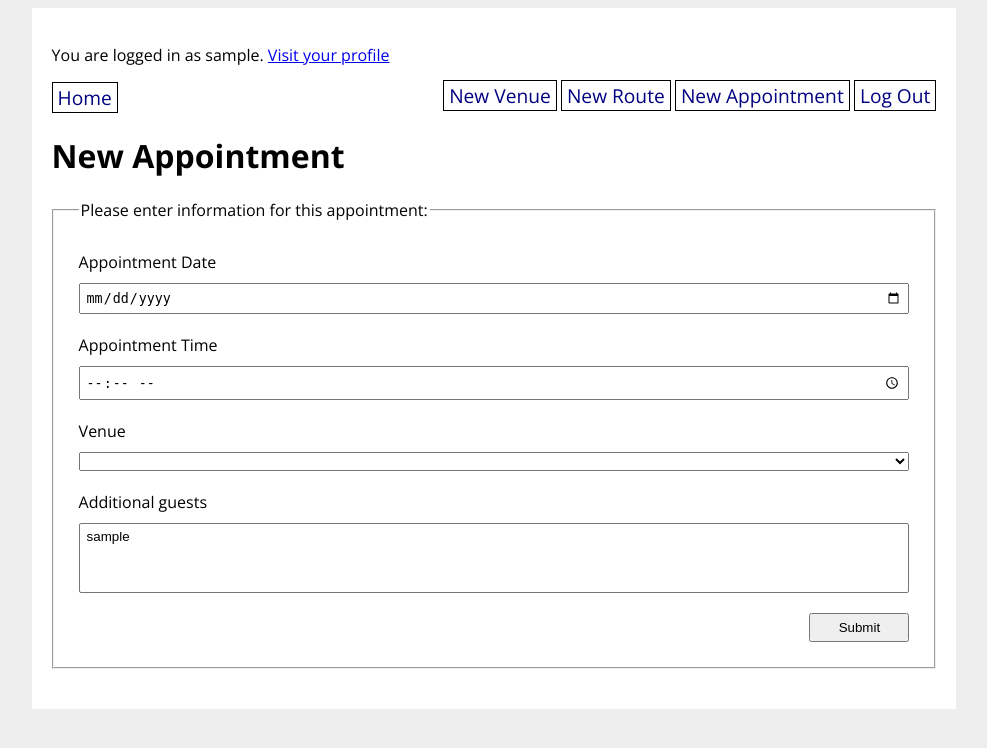
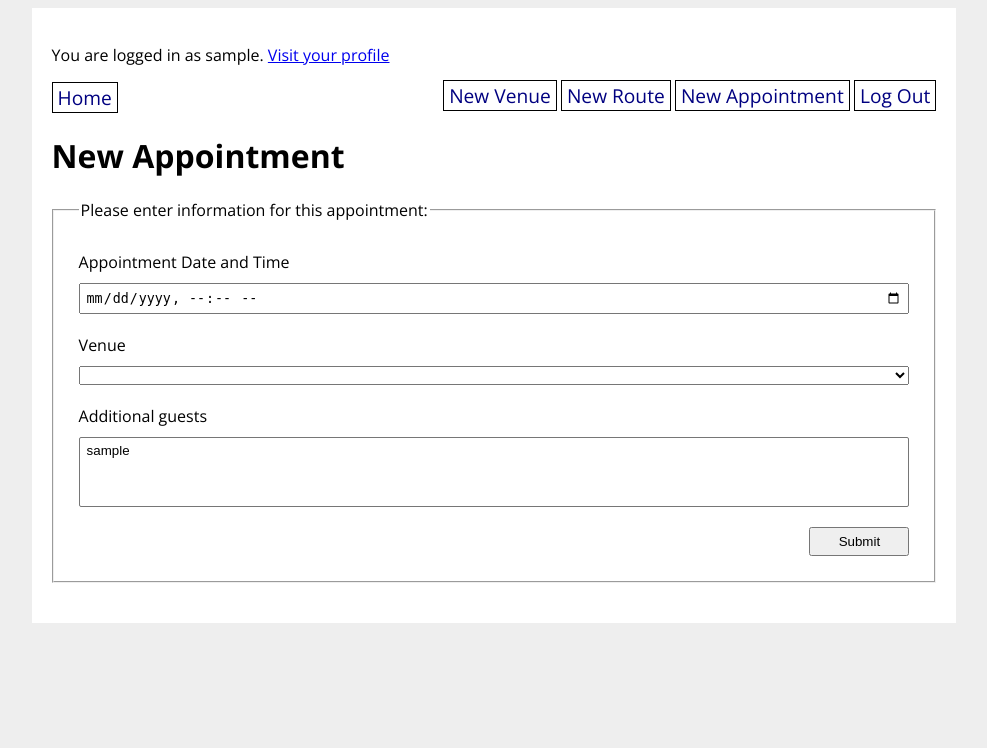
Before and after one commit to energeist/climbunity, a Flask app: page /new_appointment in a window 1280 px wide. Shown: the top 748 px of the page, without its empty margins (146-1133 px from the left). Run offline with Flask 2, Linux system fonts and the light colour scheme; the visitor is signed in with stand-in values (Sample User, id 1); data comes from the database, SQL or seed files in the repository; both versions use the stored data as it was after the commit; data that the repository does not hold is empty; parts of the project's set-up code (start-up, migrations or seed data) failed here and were passed over.

Commit message:
DateTimeLocalField working and validated now

```diff
--- a/climbunity_app/main/forms.py
+++ b/climbunity_app/main/forms.py
@@ -8,6 +8,11 @@ from climbunity_app.models import *
 from climbunity_app.extensions import app, db, bcrypt
 from wtforms.fields.html5 import DateField, TimeField, DateTimeField, DateTimeLocalField
 # from flask_login import current_user
+
+# TODO: add route tags and styles to route creation form, display tags and styles on routes in views
+# TODO: datetime validation
+# TODO: filter by style when adding users to a route (query route style and validate style, then query users with that style)
+# TODO: add data and go nuts
 
 class VenueForm(FlaskForm):
     """Form for adding/updating a Venue."""
@@ -53,12 +58,17 @@ class AscentForm(FlaskForm):
 class AppointmentForm(FlaskForm):
     """Form for creating an appointment"""
     # DateTimeLocal is being an absolute pain in my ass so we're doing this oldschool
-    appointment_date = DateField(
-        'Appointment Date',
-        validators=[DataRequired()]
-    )
-    appointment_time = TimeField(
-        'Appointment Time',
+    # appointment_date = DateField(
+    #     'Appointment Date',
+    #     validators=[DataRequired()]
+    # )
+    # appointment_time = TimeField(
+    #     'Appointment Time',
+    #     validators=[DataRequired()]
+    # )
+    appointment_datetime = DateTimeLocalField(
+        'Appointment Date and Time',
+        format='%Y-%m-%dT%H:%M',
         validators=[DataRequired()]
     )
     venue_id = QuerySelectField('Venue',
@@ -70,18 +80,12 @@ class AppointmentForm(FlaskForm):
     )
 
     # TODO: This validation needs some work
-    def validate_appointment_date(self, appointment_date):
-        print(appointment_date)
-        print(type(datetime.date(datetime.now())))
-        print(type(appointment_date.data))
-        print(appointment_date.data)
-        if appointment_date.data >= datetime.date(datetime.now()):
-            return True
-        else:
+    def validate_appointment_datetime(self, appointment_datetime):
+        if appointment_datetime.data <= datetime.now():
             raise ValidationError("The appointment date cannot be in the past!")
 
-    def validate_appointment_time(self, appointment_time):
-        if self.validate_appointment_date and appointment_time.data < datetime.time(datetime.now()):
-            raise ValidationError("Appointments must be made for the future")
+    # def validate_appointment_time(self, appointment_time):
+    #     if self.validate_appointment_date and appointment_time.data < datetime.time(datetime.now()):
+    #         raise ValidationError("Appointments must be made for the future")
 
     submit = SubmitField('Submit')
--- a/climbunity_app/main/routes.py
+++ b/climbunity_app/main/routes.py
@@ -230,13 +230,13 @@ def new_appointment():
     form = AppointmentForm()
     if form.validate_on_submit():
         print(f"datetime.today {datetime.today()}")
-        print(f"datetime.time {datetime.time(datetime.now())}") # might come out as UTC depending on settings
-        manmade_horrors = datetime.combine(form.appointment_date.data, form.appointment_time.data)
-        print(f"manmade horrors beyond my comprehension: {manmade_horrors}")
+        # print(f"datetime.time {datetime.time(datetime.now())}") # might come out as UTC depending on settings
+        # manmade_horrors = datetime.combine(form.appointment_date.data, form.appointment_time.data)
+        # print(f"manmade horrors beyond my comprehension: {manmade_horrors}")
         new_appointment = Appointment(
             created_by=current_user.id,
             venue_id=form.venue_id.data.id,
-            appointment_datetime=manmade_horrors
+            appointment_datetime=form.appointment_datetime.data
         )
         current_user.user_appointments.append(new_appointment) # append to creator event list
         if form.additional_guests.data:
--- a/climbunity_app/templates/new_appointment.html
+++ b/climbunity_app/templates/new_appointment.html
@@ -7,17 +7,10 @@
     {{ form.csrf_token }}
     <fieldset>
         <legend>Please enter information for this appointment:</legend>
-        {{ form.appointment_date.label }}
-        {{ form.appointment_date }}
+        {{ form.appointment_datetime.label }}
+        {{ form.appointment_datetime }}
         <ul>
-        {% for error in form.appointment_date.errors %}
-            <li class="error">{{ error }}</li>
-        {% endfor %}
-        </ul>
-        {{ form.appointment_time.label }}
-        {{ form.appointment_time }}
-        <ul>
-        {% for error in form.appointment_time.errors %}
+        {% for error in form.appointment_datetime.errors %}
             <li class="error">{{ error }}</li>
         {% endfor %}
         </ul>
```
Also changed, not shown: climbunity_app/database.db.
